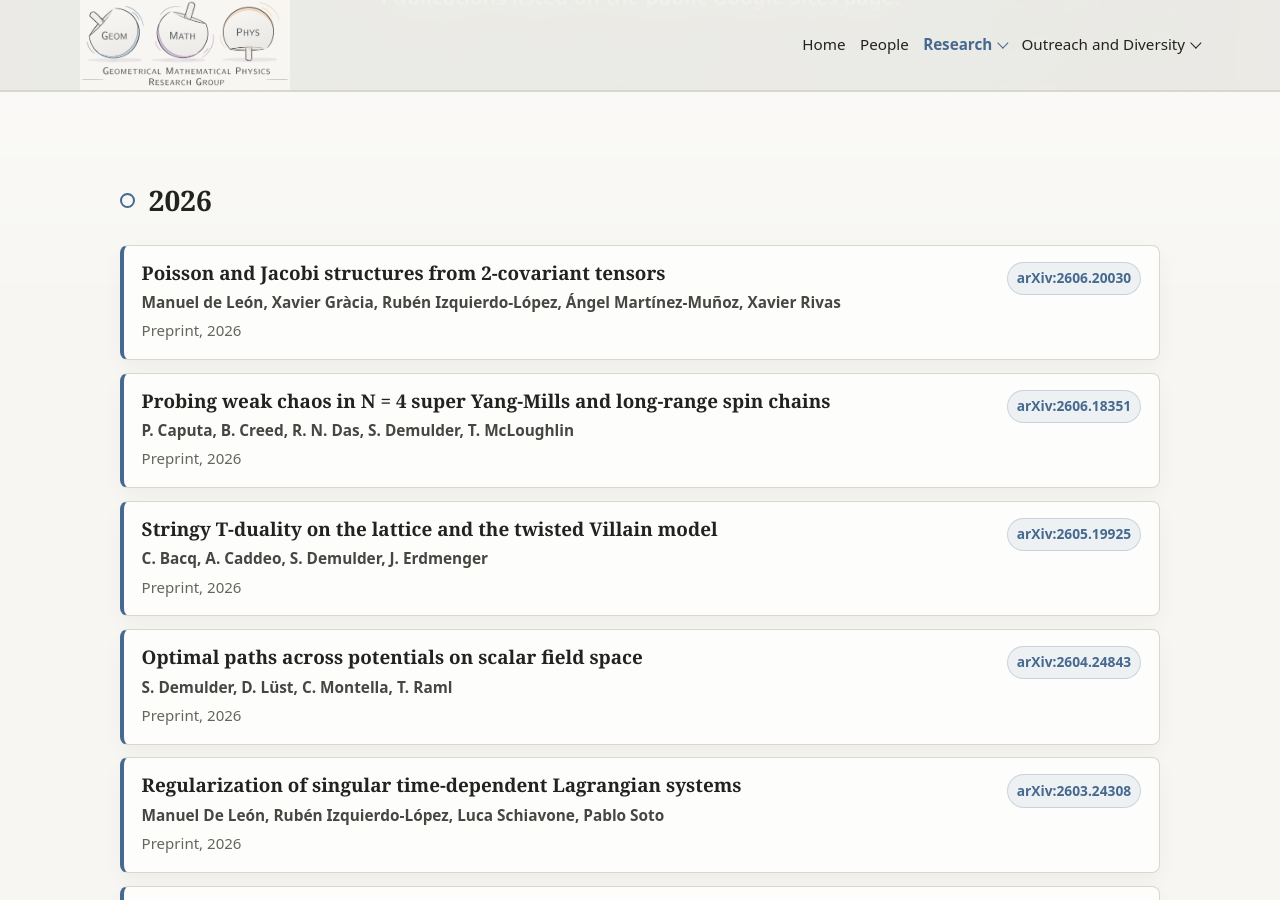
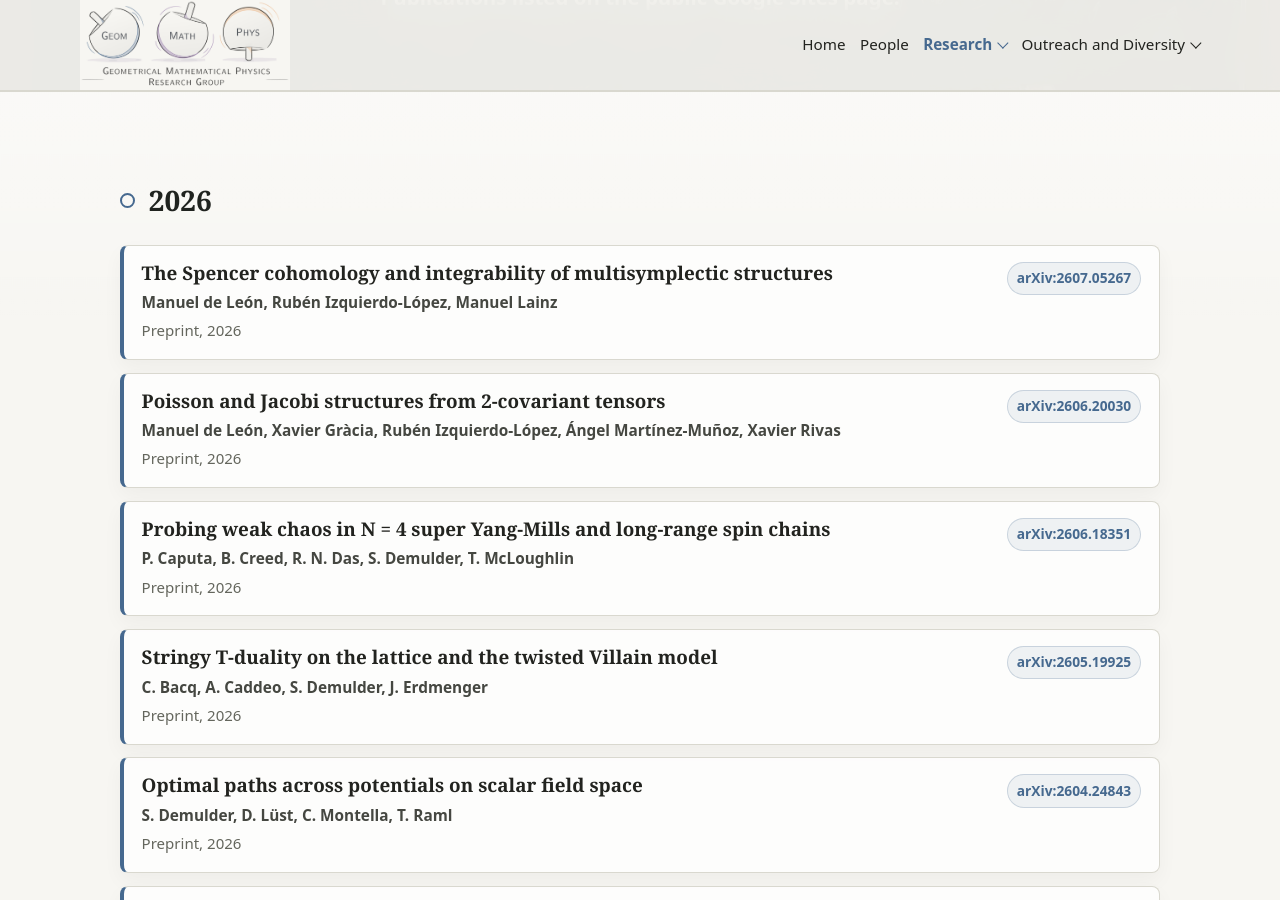
Before and after one commit to GeomMPhys/geommphys.github.io, a Jekyll site: the page built from publications.md, in a window 1280 px wide and 900 px high, scrolled down 348 px. Built offline with Jekyll 4.4.1, drawn with Linux system fonts in a browser that asks for light colours.

Commit message:
added Ruben-Manuel-Manolo paper

```diff
--- a/_data/publications.yml
+++ b/_data/publications.yml
@@ -17,6 +17,15 @@
 # ───────────────────────────────────────────────────────────────────
 
 selected:
+
+  - title: "The Spencer cohomology and integrability of multisymplectic structures"
+    authors: "Manuel de León, Rubén Izquierdo-López, Manuel Lainz"
+    venue: "Preprint"
+    year: 2026
+    arxiv: "2607.05267"
+    doi: ""
+    url: "https://arxiv.org/abs/2607.05267"
+
 
   - title: "Poisson and Jacobi structures from 2-covariant tensors"
     authors: "Manuel de León, Xavier Gràcia, Rubén Izquierdo-López, Ángel Martínez-Muñoz, Xavier Rivas"
```
